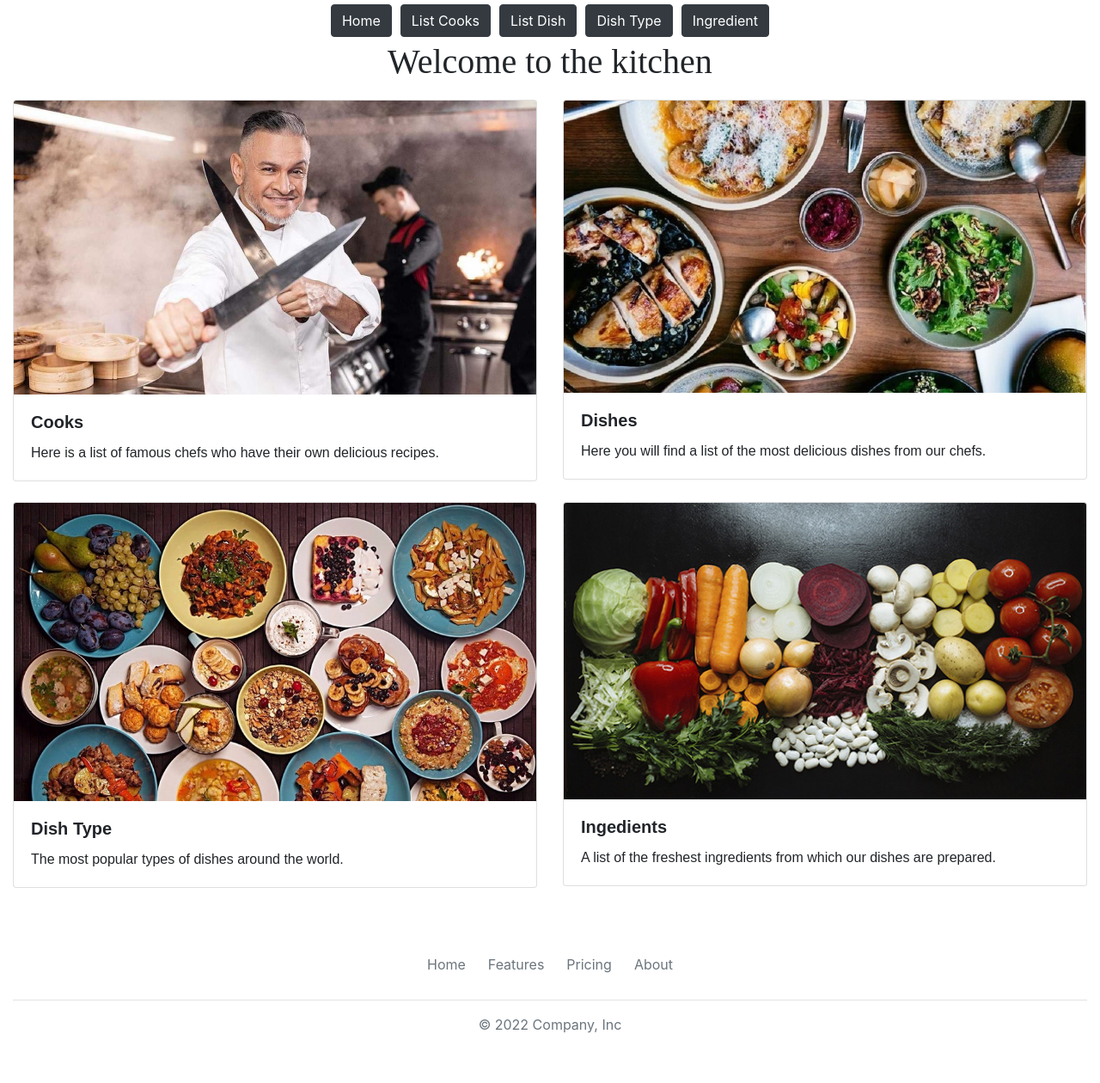
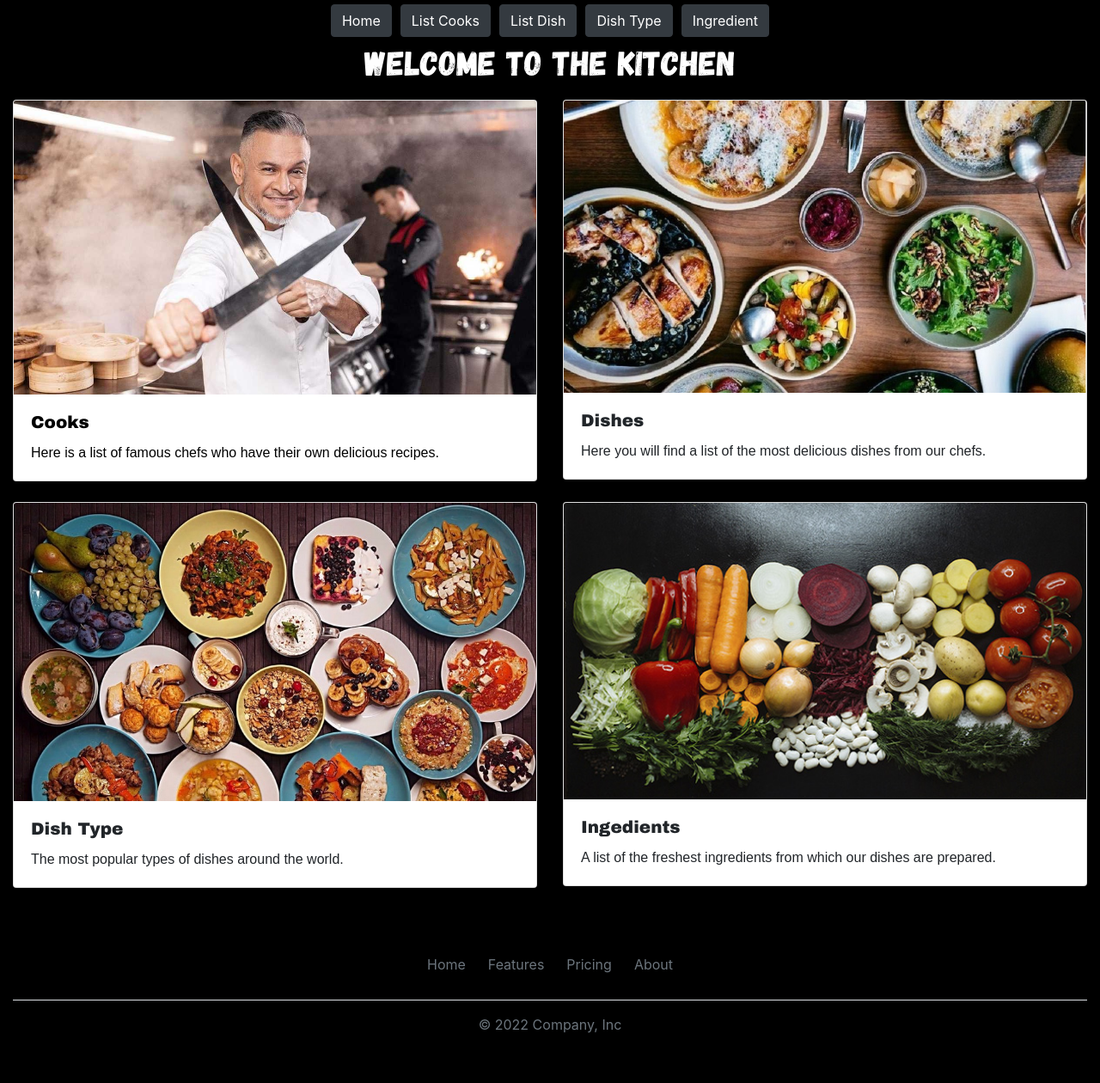
Before and after one commit to AlyonkaB/-restaurant-kitchen-service, a Django app: page /kitchen/ in a window 1280 px wide. Shown: the whole page at 86% size. Run offline with Django 5.2, Linux system fonts and the light colour scheme; data that the repository does not hold is empty.

Commit message:
refinement of styles /штtemplate & static for  index & cook-list

```diff
--- /dev/null
+++ b/static/css/kitchen/styles.css
@@ -0,0 +1,55 @@
+@font-face {
+    font-family: Gagalin;
+    src: url(fonts/Gagalin.ttf);
+}
+body {
+    background-color: black;
+}
+
+body main  {
+    background-image: url(images/image_cook_list_backgraud.jpg);
+    background-repeat: no-repeat;
+    background-size: cover;
+}
+a {
+    color: black;
+}
+
+a:hover {
+    color: darkslategrey;
+}
+
+.nav-item {
+    margin: 5px;
+}
+
+.title {
+    color: white;
+    text-align: center;
+    margin-bottom: 20px;
+    font-family: "Gagalin", serif;
+    font-size: 50px;
+}
+
+.btn btn-dark {
+    font-family: "Arial Black", serif;
+    font-size: 15px;
+}
+
+.card-title {
+    font-weight: bold;
+    font-family: "Arial Black", serif;
+}
+
+.card-text {
+    font-family: Arial, sans-serif
+}
+
+.content-index {
+    background-color: black;
+}
+
+.content-cook-list{
+    text-align: center;
+    color: gray;
+}
--- a/static/css/styles.css
+++ /dev/null
@@ -1,27 +0,0 @@
-.body {
-    background-color: cornsilk;
-}
-.nav-item {
-    margin: 5px;
-}
-
-.title {
-    text-align: center;
-    margin-bottom: 20px;
-    font-family: 'Times New Roman', serif;
-    font-size: 30px;
-}
-
-.btn-outline-dark {
-    font-family: 'Times New Roman', serif;
-    font-size: 15px;
-}
-
-.card-title {
-    font-weight: bold;
-    font-family: Arial, sans-serif
-}
-
-.card-text {
-    font-family: Arial, sans-serif
-}
--- a/templates/base.html
+++ b/templates/base.html
@@ -11,7 +11,7 @@
         crossorigin="anonymous">
   <!-- Add additional CSS in static file -->
   {% load static %}
-  <link rel="stylesheet" href="{% static 'css/styles.css' %}">
+  <link rel="stylesheet" href="{% static 'css/kitchen/styles.css' %}">
 </head>
 
 <body>
@@ -23,21 +23,25 @@
     {% endblock %}
   </div>
 
-  <div class="content">
-    {% block content %}
-    {% endblock %}
-
+  <main class="content_list">
+    <div class="content" >
+      {% block content %}
+      {% endblock %}
+    </div>
+    <div class="paginator">
     {% block pagination %}
       {% include "includes/pagination.html" %}
     {% endblock %}
-  </div>
+    </div>
+  </main>
 
   <div class="footer">
     {% block footer %}
       {% include "includes/footer.html" %}
     {% endblock %}
   </div>
-</div>
+</main>
+
 </body>
 
 </html>
--- a/templates/kitchen/index.html
+++ b/templates/kitchen/index.html
@@ -2,22 +2,26 @@
 {% load static %}
 
 {% block content %}
+  <div class="content-index">
     <div class="title">
       <h1> Welcome to the kitchen </h1>
     </div>
     <div class="row row-cols-1 row-cols-md-2">
       <div class="col mb-4">
         <div class="card">
-        <img src= "{% static 'kitchen/image_cooks_nav.jpg' %}"  class="card-img-top" alt="...">
+          <a href={% url 'kitchen:cook-list' %}>
+            <img src= "{% static 'css/kitchen/images/image_cooks_nav.jpg' %}" class="card-img-top" alt="...">
+
             <div class="card-body">
-          <h5 class="card-title">Cooks</h5>
+              <h5 class="card-title" >Cooks</h5>
               <p class="card-text"> Here is a list of famous chefs who have their own delicious recipes.</p>
             </div>
+          </a>
           </div>
       </div>
       <div class="col mb-4">
         <div class="card">
-        <img src="{% static 'kitchen/image_dishes_nav.jpg' %}" class="card-img-top" alt="...">
+          <img src="{% static 'css/kitchen/images/image_dishes_nav.jpg' %}" class="card-img-top" alt="...">
           <div class="card-body">
             <h5 class="card-title">Dishes</h5>
             <p class="card-text">Here you will find a list of the most delicious dishes from our chefs.</p>
@@ -26,7 +30,7 @@
       </div>
       <div class="col mb-4">
         <div class="card">
-        <img src="{% static 'kitchen/image_ензу_dishes_nav.jpg' %}" class="card-img-top" alt="...">
+          <img src="{% static 'css/kitchen/images/image_ензу_dishes_nav.jpg' %}" class="card-img-top" alt="...">
           <div class="card-body">
             <h5 class="card-title">Dish Type</h5>
             <p class="card-text">The most popular types of dishes around the world.</p>
@@ -35,7 +39,7 @@
       </div>
       <div class="col mb-4">
         <div class="card">
-        <img src="{% static 'kitchen/image_engridients_nav.jpg' %}" class="card-img-top" alt="...">
+          <img src="{% static 'css/kitchen/images/image_engridients_nav.jpg' %}" class="card-img-top" alt="...">
           <div class="card-body">
             <h5 class="card-title">Ingedients</h5>
             <p class="card-text">A list of the freshest ingredients from which our dishes are prepared.</p>
@@ -43,4 +47,5 @@
         </div>
       </div>
     </div>
+  </div>
 {% endblock %}
```
Also changed, not shown: templates/kitchen/cook_list.html (+11 -6 lines), static/css/kitchen/fonts/Gagalin.ttf (added), static/css/kitchen/images/image_cook_list_backgraud.jpg (added), static/css/kitchen/images/image_cooks_nav.jpg (renamed from static/kitchen/image_cooks_nav.jpg), static/css/kitchen/images/image_dishes_nav.jpg (renamed from static/kitchen/image_dishes_nav.jpg), static/css/kitchen/images/image_engridients_nav.jpg (renamed from static/kitchen/image_engridients_nav.jpg), static/css/kitchen/images/image_ензу_dishes_nav.jpg (renamed from static/kitchen/image_ензу_dishes_nav.jpg), 2 other files. Lines whose indentation alone changed are shown as unchanged.
